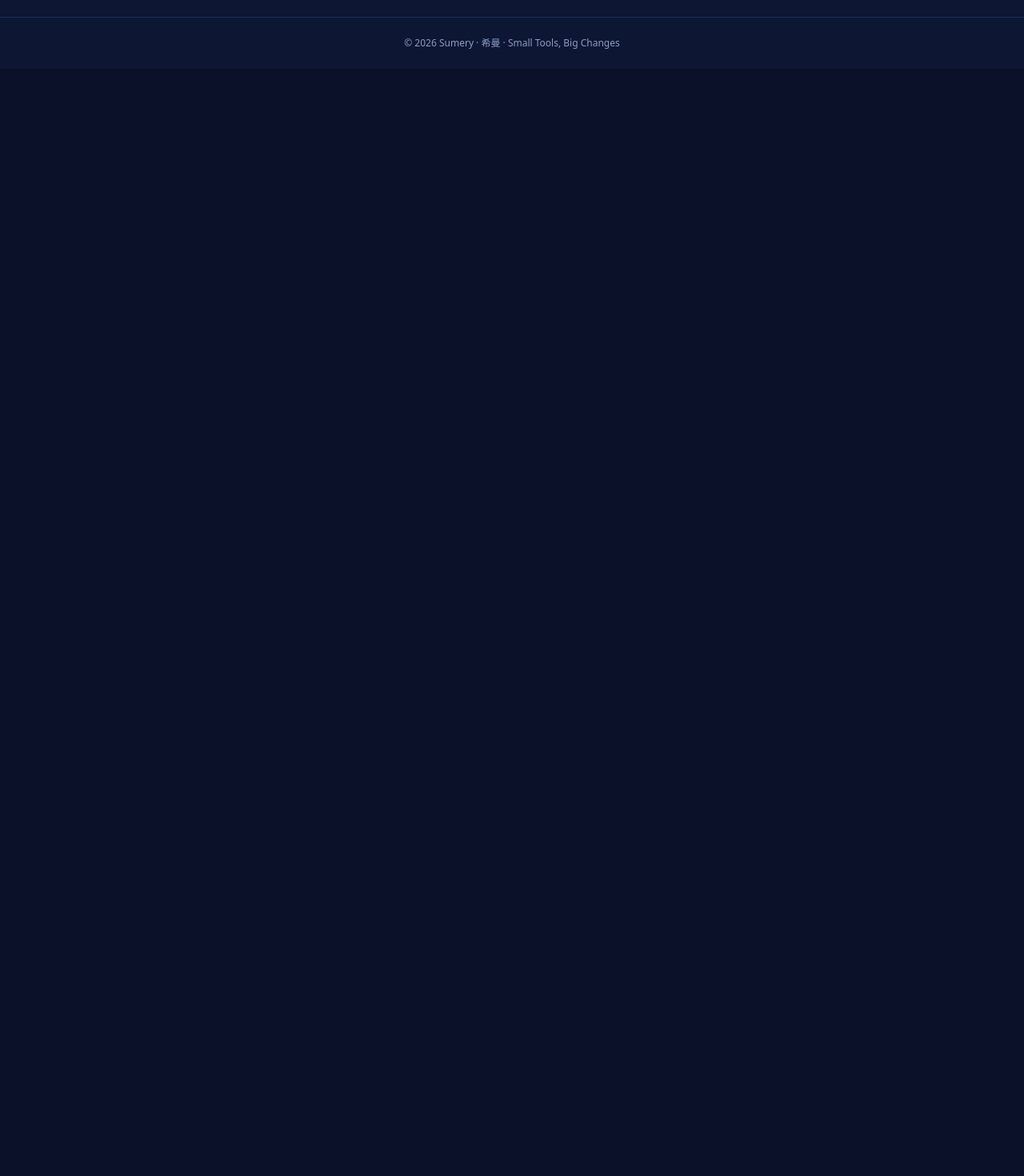
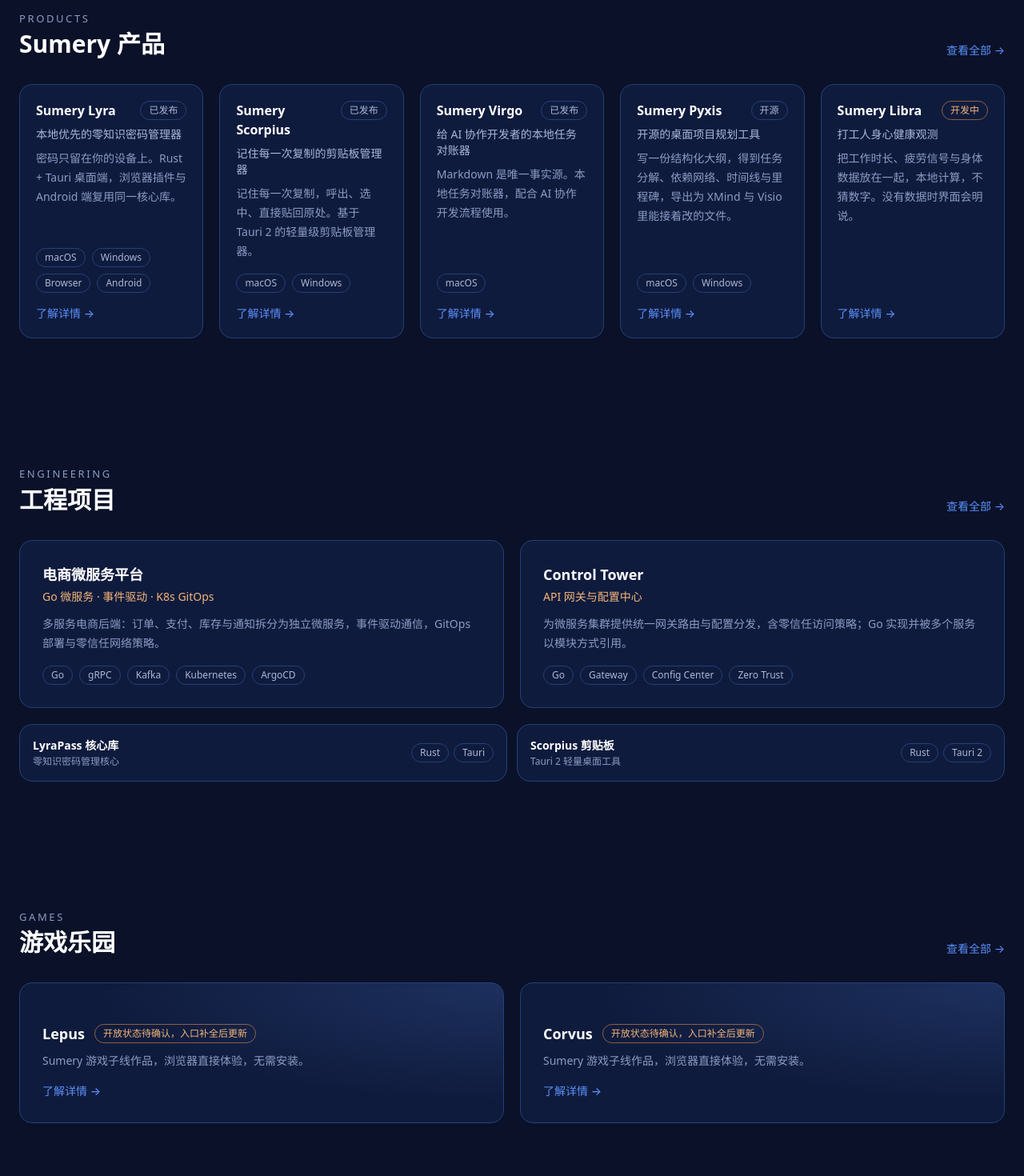
Before and after one commit to lens077/sumery-cn, a Next.js app: page / in a window 1280 px wide. Shown: the part 1140-2610 px from the top of the page at 80% size. Before the commit the page ends 1226 px from the top, so only its background shows below. Built offline with nearby package versions, Linux system fonts and the light colour scheme; no server answers.

Commit message:
feat(home): article/product/project/game sections on homepage

```diff
--- a/src/app/page.tsx
+++ b/src/app/page.tsx
@@ -1,9 +1,40 @@
 import { Hero } from "@/components/home/hero";
+import {
+  ProductsSection,
+  ProjectsSection,
+  GamesSection,
+} from "@/components/home/sections";
+import { SectionHeader, ArticleCard } from "@/components/home/article-card";
+import { products } from "@/content/products";
+import { projects } from "@/content/projects";
+import { games } from "@/content/games";
+import postsData from "../../data/blog-posts.json";
+import type { BlogPost } from "@/lib/rss/schema";
 
 export default function HomePage() {
+  const posts = (postsData.posts as BlogPost[]).slice(0, 3);
   return (
     <>
       <Hero />
+      <section className="bg-navy-950">
+        <div className="mx-auto max-w-(--container-page) px-6 pt-20">
+          <SectionHeader eyebrow="JOURNAL" title="最新文章" moreHref="/journal/" />
+          {posts.length === 0 ? (
+            <p className="glass-card p-6 text-sm text-ink-500">
+              文章正在同步，稍后再来看看。
+            </p>
+          ) : (
+            <div className="grid gap-5 md:grid-cols-2 lg:grid-cols-3">
+              {posts.map((post) => (
+                <ArticleCard key={post.id} post={post} />
+              ))}
+            </div>
+          )}
+        </div>
+        <ProductsSection products={products} />
+        <ProjectsSection projects={projects} />
+        <GamesSection games={games} />
+      </section>
     </>
   );
 }
--- /dev/null
+++ b/src/components/home/article-card.tsx
@@ -0,0 +1,65 @@
+import Link from "next/link";
+import type { BlogPost } from "@/lib/rss/schema";
+
+function formatDate(iso: string) {
+  return new Intl.DateTimeFormat("zh-CN", {
+    year: "numeric",
+    month: "long",
+    day: "numeric",
+  }).format(new Date(iso));
+}
+
+export function ArticleCard({ post }: { post: BlogPost }) {
+  return (
+    <article className="glass-card glass-card-hover flex flex-col p-6">
+      <time dateTime={post.publishedAt} className="text-xs text-ink-500">
+        {formatDate(post.publishedAt)}
+      </time>
+      <h3 className="mt-3 line-clamp-2 text-base font-semibold leading-6 text-white">
+        <a href={post.url} target="_blank" rel="noopener noreferrer">
+          {post.title}
+        </a>
+      </h3>
+      <p className="mt-2 line-clamp-3 flex-1 text-sm leading-6 text-ink-500">
+        {post.summary}
+      </p>
+      <a
+        href={post.url}
+        target="_blank"
+        rel="noopener noreferrer"
+        className="mt-4 text-sm font-medium text-sky-accent hover:underline"
+      >
+        阅读全文 ↗
+      </a>
+    </article>
+  );
+}
+
+export function SectionHeader({
+  eyebrow,
+  title,
+  moreHref,
+}: {
+  eyebrow: string;
+  title: string;
+  moreHref?: string;
+}) {
+  return (
+    <div className="mb-8 flex items-end justify-between gap-4">
+      <div>
+        <p className="section-eyebrow">{eyebrow}</p>
+        <h2 className="mt-1 text-2xl font-bold text-white sm:text-3xl">
+          {title}
+        </h2>
+      </div>
+      {moreHref && (
+        <Link
+          href={moreHref}
+          className="shrink-0 text-sm text-sky-accent hover:underline"
+        >
+          查看全部 →
+        </Link>
+      )}
+    </div>
+  );
+}
--- /dev/null
+++ b/src/components/home/sections.tsx
@@ -0,0 +1,128 @@
+import type { Product } from "@/lib/content-schema";
+import { statusLabels } from "@/lib/content-schema";
+import type { Project } from "@/lib/content-schema";
+import type { Game } from "@/lib/content-schema";
+import { SectionHeader } from "@/components/home/article-card";
+import Link from "next/link";
+
+export function ProductsSection({ products }: { products: Product[] }) {
+  return (
+    <section className="mx-auto max-w-(--container-page) px-6 py-20" id="products">
+      <SectionHeader
+        eyebrow="PRODUCTS"
+        title="Sumery 产品"
+        moreHref="/products/"
+      />
+      <div className="grid gap-5 sm:grid-cols-2 lg:grid-cols-5">
+        {products.map((p) => (
+          <article key={p.slug} className="glass-card glass-card-hover flex flex-col p-5">
+            <div className="flex items-start justify-between gap-2">
+              <h3 className="text-base font-semibold text-white">{p.name}</h3>
+              <span className={`chip ${p.status === "in-development" ? "chip-glow" : ""}`}>
+                {statusLabels[p.status]}
+              </span>
+            </div>
+            <p className="mt-2 text-sm font-medium text-ink-400">{p.tagline}</p>
+            <p className="mt-2 flex-1 text-sm leading-6 text-ink-500">
+              {p.description}
+            </p>
+            <div className="mt-4 flex flex-wrap items-center gap-2">
+              {p.platforms?.map((pl) => (
+                <span key={pl} className="chip">
+                  {pl}
+                </span>
+              ))}
+            </div>
+            <Link
+              href={`/products/${p.slug}/`}
+              className="mt-4 text-sm font-medium text-sky-accent hover:underline"
+            >
+              了解详情 →
+            </Link>
+          </article>
+        ))}
+      </div>
+    </section>
+  );
+}
+
+export function ProjectsSection({ projects }: { projects: Project[] }) {
+  const featured = projects.filter((p) => p.featured);
+  const rest = projects.filter((p) => !p.featured);
+  return (
+    <section className="mx-auto max-w-(--container-page) px-6 py-20" id="projects">
+      <SectionHeader
+        eyebrow="ENGINEERING"
+        title="工程项目"
+        moreHref="/projects/"
+      />
+      <div className="grid gap-5 lg:grid-cols-2">
+        {featured.map((p) => (
+          <article key={p.slug} className="glass-card glass-card-hover p-7">
+            <h3 className="text-lg font-semibold text-white">{p.name}</h3>
+            <p className="mt-1 text-sm text-glow-soft">{p.tagline}</p>
+            <p className="mt-3 text-sm leading-6 text-ink-500">{p.description}</p>
+            <div className="mt-4 flex flex-wrap gap-2">
+              {p.tags.map((t) => (
+                <span key={t} className="chip">
+                  {t}
+                </span>
+              ))}
+            </div>
+          </article>
+        ))}
+      </div>
+      <ul className="mt-5 grid gap-3 sm:grid-cols-2">
+        {rest.map((p) => (
+          <li key={p.slug} className="glass-card flex items-center justify-between gap-4 p-4">
+            <div>
+              <h3 className="text-sm font-semibold text-white">{p.name}</h3>
+              <p className="mt-0.5 text-xs text-ink-500">{p.tagline}</p>
+            </div>
+            <div className="flex flex-wrap justify-end gap-1.5">
+              {p.tags.slice(0, 2).map((t) => (
+                <span key={t} className="chip">
+                  {t}
+                </span>
+              ))}
+            </div>
+          </li>
+        ))}
+      </ul>
+    </section>
+  );
+}
+
+export function GamesSection({ games }: { games: Game[] }) {
+  return (
+    <section className="mx-auto max-w-(--container-page) px-6 py-20" id="games">
+      <SectionHeader eyebrow="GAMES" title="游戏乐园" moreHref="/games/" />
+      <div className="grid gap-5 lg:grid-cols-2">
+        {games.map((g) => (
+          <article
+            key={g.slug}
+            className="glass-card glass-card-hover relative flex min-h-44 flex-col justify-end overflow-hidden p-7"
+          >
+            <div
+              aria-hidden="true"
+              className="absolute inset-0 bg-[radial-gradient(ellipse_at_top_right,rgba(91,143,249,0.18),transparent_60%)]"
+            />
+            <div className="relative">
+              <div className="flex items-center gap-3">
+                <h3 className="text-lg font-semibold text-white">{g.name}</h3>
+                <span className="chip chip-glow">{g.statusNote}</span>
+              </div>
+              <p className="mt-2 text-sm leading-6 text-ink-500">{g.description}</p>
+              <Link
+                href={`/games/${g.slug}/`}
+                className="mt-4 inline-block text-sm font-medium text-sky-accent hover:underline"
+              >
+                了解详情 →
+              </Link>
+            </div>
+          </article>
+        ))}
+      </div>
+    </section>
+  );
+}
```
